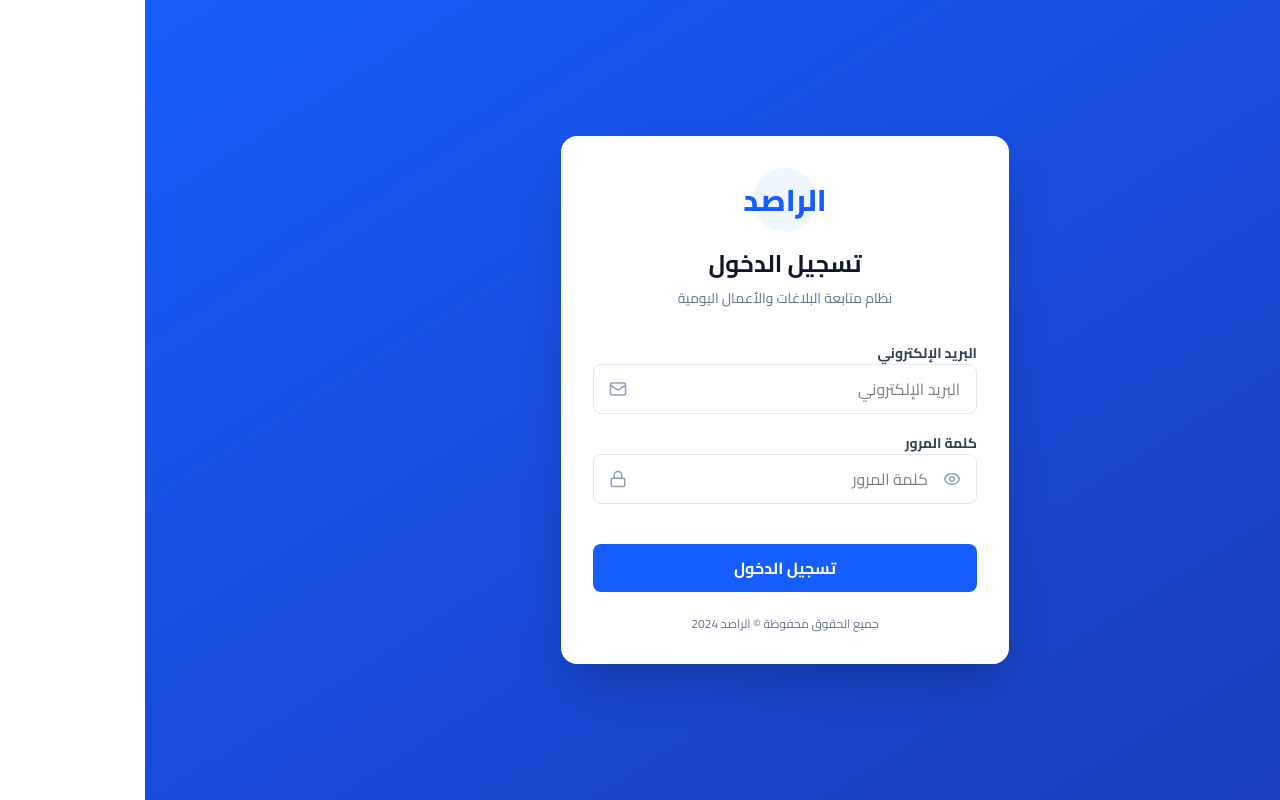
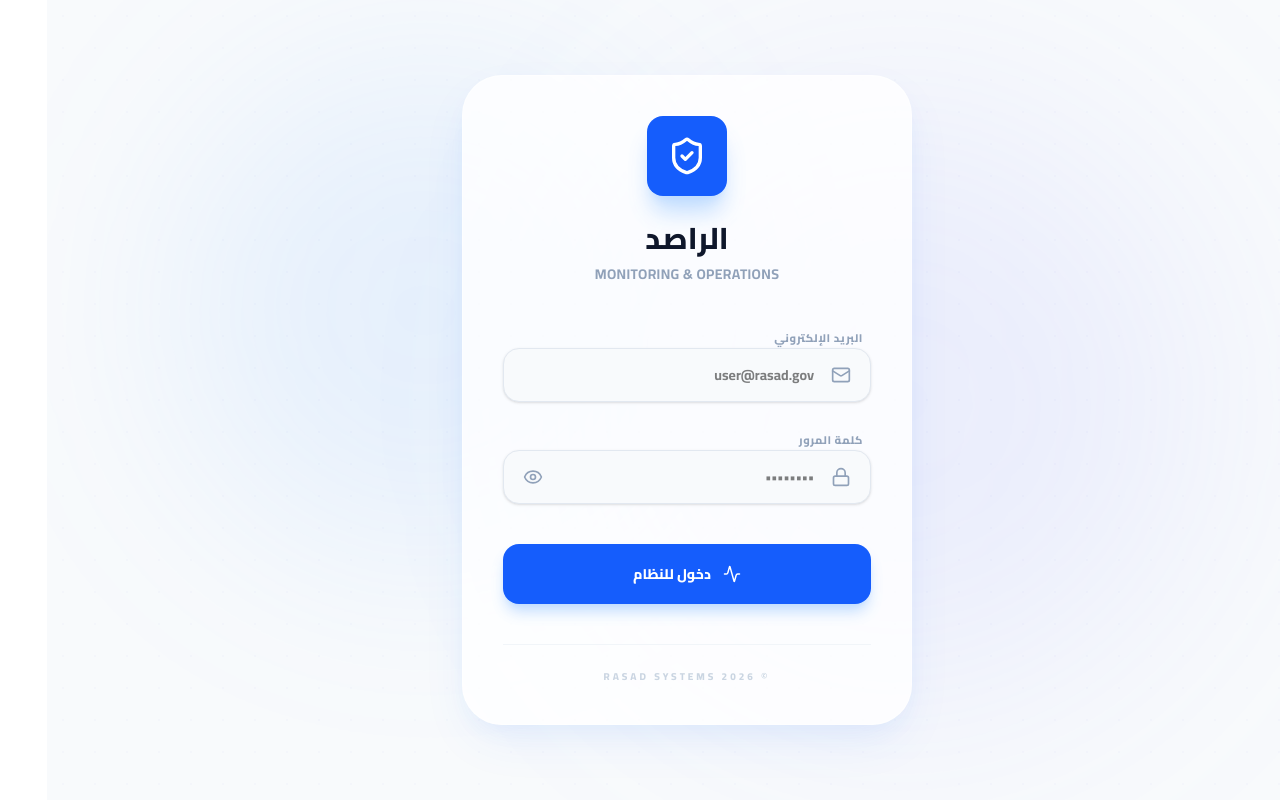
Before and after one commit to mohamedyasser951/al_rasad, a React (Vite) app: page /login in a window 1280 px wide. Built offline with nearby package versions, Linux system fonts and the light colour scheme; no server answers.

Commit message:
feat: implement dashboard layout, authentication page, reporting module with location picker, and core API service structure

```diff
--- a/src/components/common/LocationPicker.jsx
+++ b/src/components/common/LocationPicker.jsx
@@ -56,8 +56,12 @@ export default function LocationPicker({ value, onChange, onLocationChange, labe
       navigator.geolocation.getCurrentPosition(
         async (position) => {
           const { latitude, longitude } = position.coords
+          // Keep precision for reverse geocoding
           const address = await reverseGeocode(latitude, longitude)
-          handleChange({ lat: latitude, lng: longitude, address })
+          // Round for state and backend
+          const lat = parseFloat(latitude.toFixed(6))
+          const lng = parseFloat(longitude.toFixed(6))
+          handleChange({ lat, lng, address })
           setLoading(false)
         },
         () => {
@@ -133,7 +137,10 @@ export default function LocationPicker({ value, onChange, onLocationChange, labe
 function LocationMarker({ onSelect }) {
   useMapEvents({
     click(e) {
-      onSelect(e.latlng.lat.toFixed(6), e.latlng.lng.toFixed(6))
+      // Ensure we pass numbers and round them
+      const lat = parseFloat(e.latlng.lat.toFixed(6))
+      const lng = parseFloat(e.latlng.lng.toFixed(6))
+      onSelect(lat, lng)
     },
   })
   return null
--- a/src/index.css
+++ b/src/index.css
@@ -53,3 +53,71 @@ body {
 .animate-fade-up {
   animation: fadeUp 0.4s ease-out forwards;
 }
+
+/* New Blue Floating Animation */
+@keyframes float {
+  0%, 100% { transform: translateY(0) rotate(0deg); }
+  50% { transform: translateY(-20px) rotate(5deg); }
+}
+
+.animate-float {
+  animation: float 10s ease-in-out infinite;
+}
+
+@keyframes pulse-slow {
+  0%, 100% { opacity: 0.2; transform: scale(1); }
+  50% { opacity: 0.4; transform: scale(1.1); }
+}
+
+.animate-pulse-slow {
+  animation: pulse-slow 8s ease-in-out infinite;
+}
+
+/* Glassmorphism Blue Theme */
+.glass-clean {
+  background: rgba(255, 255, 255, 0.8);
+  backdrop-filter: blur(24px);
+  -webkit-backdrop-filter: blur(24px);
+  border: 1px solid rgba(255, 255, 255, 0.4);
+  box-shadow:
+    0 10px 25px -5px rgba(59, 130, 246, 0.05),
+    0 20px 50px -10px rgba(59, 130, 246, 0.1);
+}
+
+.input-clean {
+  background: #f8fafc;
+  border: 1.5px solid #e2e8f0;
+  transition: all 0.2s ease;
+}
+
+.input-clean:focus {
+  background: white;
+  border-color: #2563eb;
+  box-shadow: 0 0 0 4px rgba(37, 99, 235, 0.1);
+}
+
+.card-float {
+  transition: transform 0.5s cubic-bezier(0.175, 0.885, 0.32, 1.275);
+}
+
+.card-float:hover {
+  transform: translateY(-8px);
+}
+
+/* Custom scrollbar */
+::-webkit-scrollbar {
+  width: 6px;
+}
+
+::-webkit-scrollbar-track {
+  background: transparent;
+}
+
+::-webkit-scrollbar-thumb {
+  background: rgba(0, 0, 0, 0.05);
+  border-radius: 10px;
+}
+
+::-webkit-scrollbar-thumb:hover {
+  background: rgba(0, 0, 0, 0.1);
+}
--- a/src/pages/LoginPage.jsx
+++ b/src/pages/LoginPage.jsx
@@ -1,4 +1,4 @@
-import { AlertCircle, Eye, EyeOff, Lock, Mail } from 'lucide-react'
+import { AlertCircle, Eye, EyeOff, Lock, Mail, ShieldCheck, Activity } from 'lucide-react'
 import { useState } from 'react'
 import { useNavigate } from 'react-router-dom'
 import { useAuth } from '../auth/AuthContext'
@@ -37,39 +37,50 @@ export default function LoginPage() {
   }
 
   return (
-    <div className="min-h-screen bg-gradient-to-br from-blue-600 to-blue-800 flex items-center justify-center p-4">
-      <div className="w-full max-w-md">
-        <div className="bg-white rounded-2xl shadow-2xl p-8">
-          {/* Logo */}
-          <div className="text-center mb-8">
-            <div className="inline-flex items-center justify-center w-16 h-16 bg-blue-50 rounded-full mb-4">
-              <div className="text-3xl font-extrabold text-blue-600">الراصد</div>
+    <div className="min-h-screen relative overflow-hidden bg-[#f8fafc] flex items-center justify-center p-6" dir="rtl">
+      {/* Dynamic Background Elements */}
+      <div className="absolute inset-0 z-0">
+        {/* Soft Blue Floating Blobs */}
+        <div className="absolute top-[10%] left-[10%] w-[500px] h-[500px] bg-blue-400/10 rounded-full blur-[100px] animate-float" />
+        <div className="absolute bottom-[10%] right-[10%] w-[600px] h-[600px] bg-indigo-400/10 rounded-full blur-[120px] animate-float [animation-delay:2s]" />
+
+        {/* Subtle Decorative Grid */}
+        <div className="absolute inset-0 opacity-[0.02]"
+             style={{ backgroundImage: 'radial-gradient(#1e40af 1px, transparent 1px)', backgroundSize: '32px 32px' }} />
+      </div>
+
+      <div className="w-full max-w-[450px] relative z-10 animate-fade-up">
+        <div className="glass-clean rounded-[2.5rem] p-10 border border-white relative overflow-hidden card-float shadow-2xl">
+          {/* Header */}
+          <div className="text-center mb-10">
+            <div className="inline-flex items-center justify-center w-20 h-20 bg-blue-600 rounded-2xl mb-6 shadow-xl shadow-blue-200 transform hover:rotate-6 transition-transform duration-500">
+              <ShieldCheck className="text-white" size={40} />
             </div>
-            <h1 className="text-2xl font-bold text-slate-900 mb-2">تسجيل الدخول</h1>
-            <p className="text-sm text-slate-500">نظام متابعة البلاغات والأعمال اليومية</p>
+            <h1 className="text-3xl font-black text-slate-900 mb-2">الراصد</h1>
+            <p className="text-sm font-bold text-slate-400 tracking-wide uppercase">Monitoring & Operations</p>
           </div>
 
           {/* Form */}
-          <form onSubmit={handleSubmit} className="space-y-4">
-            {/* Error Alert */}
+          <form onSubmit={handleSubmit} className="space-y-6">
+            {/* Error Message */}
             {error && (
-              <div className="flex items-center gap-3 p-3 bg-red-50 border border-red-200 rounded-lg">
-                <AlertCircle size={18} className="text-red-600 flex-shrink-0" />
-                <p className="text-sm text-red-600">{error}</p>
+              <div className="flex items-center gap-3 p-4 bg-rose-50 border border-rose-100 rounded-2xl animate-fade-in">
+                <AlertCircle size={18} className="text-rose-600 flex-shrink-0" />
+                <p className="text-sm font-bold text-rose-600 leading-tight">{error}</p>
               </div>
             )}
 
             {/* Email Field */}
             <div className="space-y-2">
-              <label className="text-sm font-semibold text-slate-700">البريد الإلكتروني</label>
-              <div className="relative">
-                <Mail className="absolute left-4 top-1/2 -translate-y-1/2 text-slate-400" size={18} />
+              <label className="text-[11px] font-black text-slate-400 uppercase tracking-wider mr-2">البريد الإلكتروني</label>
+              <div className="relative group">
+                <Mail className="absolute right-5 top-1/2 -translate-y-1/2 text-slate-400 group-focus-within:text-blue-600 transition-colors" size={20} />
                 <input
                   type="email"
                   value={email}
                   onChange={(e) => setEmail(e.target.value)}
-                  placeholder="البريد الإلكتروني"
-                  className="w-full pl-12 pr-4 py-3 border border-slate-200 rounded-lg focus:outline-none focus:ring-2 focus:ring-blue-500 focus:border-transparent"
+                  placeholder="user@rasad.gov"
+                  className="w-full pr-14 pl-6 py-4 input-clean rounded-2xl text-sm font-bold focus:outline-none shadow-sm"
                   disabled={loading}
                 />
               </div>
@@ -77,24 +88,24 @@ export default function LoginPage() {
 
             {/* Password Field */}
             <div className="space-y-2">
-              <label className="text-sm font-semibold text-slate-700">كلمة المرور</label>
-              <div className="relative">
-                <Lock className="absolute left-4 top-1/2 -translate-y-1/2 text-slate-400" size={18} />
+              <label className="text-[11px] font-black text-slate-400 uppercase tracking-wider mr-2">كلمة المرور</label>
+              <div className="relative group">
+                <Lock className="absolute right-5 top-1/2 -translate-y-1/2 text-slate-400 group-focus-within:text-blue-600 transition-colors" size={20} />
                 <input
                   type={showPassword ? 'text' : 'password'}
                   value={password}
                   onChange={(e) => setPassword(e.target.value)}
-                  placeholder="كلمة المرور"
-                  className="w-full pl-12 pr-12 py-3 border border-slate-200 rounded-lg focus:outline-none focus:ring-2 focus:ring-blue-500 focus:border-transparent"
+                  placeholder="••••••••"
+                  className="w-full pr-14 pl-14 py-4 input-clean rounded-2xl text-sm font-bold focus:outline-none shadow-sm"
                   disabled={loading}
                 />
                 <button
                   type="button"
                   onClick={() => setShowPassword(!showPassword)}
-                  className="absolute right-4 top-1/2 -translate-y-1/2 text-slate-400 hover:text-slate-600"
+                  className="absolute left-5 top-1/2 -translate-y-1/2 text-slate-400 hover:text-blue-600 transition-colors"
                   disabled={loading}
                 >
-                  {showPassword ? <EyeOff size={18} /> : <Eye size={18} />}
+                  {showPassword ? <EyeOff size={20} /> : <Eye size={20} />}
                 </button>
               </div>
             </div>
@@ -103,16 +114,27 @@ export default function LoginPage() {
             <button
               type="submit"
               disabled={loading}
-              className="w-full bg-blue-600 text-white font-semibold py-3 rounded-lg hover:bg-blue-700 transition-colors disabled:opacity-50 disabled:cursor-not-allowed mt-6"
+              className="w-full group relative py-5 bg-blue-600 text-white font-black text-sm rounded-2xl overflow-hidden hover:bg-blue-700 transition-all duration-300 active:scale-[0.98] disabled:opacity-50 mt-4 shadow-lg shadow-blue-200"
             >
-              {loading ? 'جاري التحميل...' : 'تسجيل الدخول'}
+              <div className="relative z-10 flex items-center justify-center gap-3">
+                {loading ? (
+                  <div className="w-5 h-5 border-2 border-white/30 border-t-white rounded-full animate-spin" />
+                ) : (
+                  <>
+                    <Activity size={18} />
+                    <span>دخول للنظام</span>
+                  </>
+                )}
+              </div>
             </button>
           </form>
 
           {/* Footer */}
-          <p className="text-center text-xs text-slate-500 mt-6">
-            جميع الحقوق محفوظة © الراصد 2024
-          </p>
+          <div className="mt-10 pt-6 border-t border-slate-100 flex justify-center">
+            <p className="text-[10px] font-black text-slate-300 uppercase tracking-[0.3em]">
+              © Rasad Systems 2026
+            </p>
+          </div>
         </div>
       </div>
     </div>
```
Also changed, not shown: src/api/endpoints.js (+8 -24 lines), src/components/layout/DashboardLayout.jsx (+32 -1 lines), src/pages/DailyWorkPage.jsx (+19 -23 lines), src/pages/DashboardPage.jsx (+12 -11 lines), src/pages/ReportsPage.jsx (+54 -24 lines).
